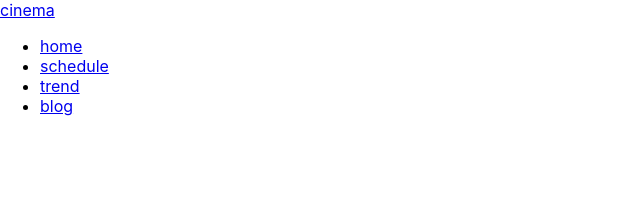
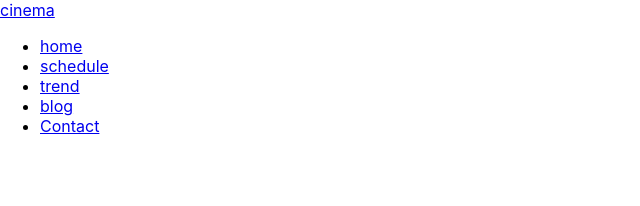
Before and after one commit to MrinmaiKadu/Movies-with-react-, a React (Create React App) app: page / in a window 1280 px wide. Shown: the top 206 px of the page, without its empty margins (0-640 px from the left). Built offline with nearby package versions, Linux system fonts and the light colour scheme.

Commit message:
Update navListData.js

```diff
--- a/src/data/navListData.js
+++ b/src/data/navListData.js
@@ -24,7 +24,12 @@ const navListData = [
         name: `blog`,
         active: false,
     },
-
+  {
+        _id: 5,
+        link: "#contact",
+        name: `Contact`,
+        active: false,
+    },
 ]
 
 export default navListData;
```
